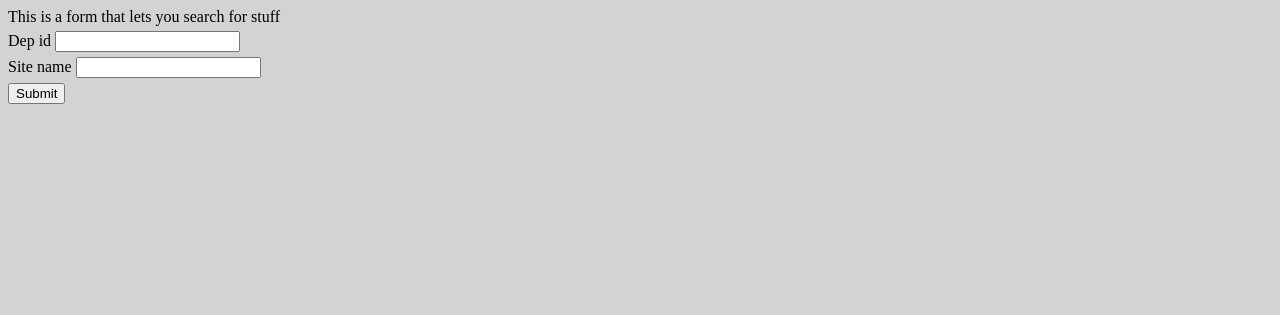
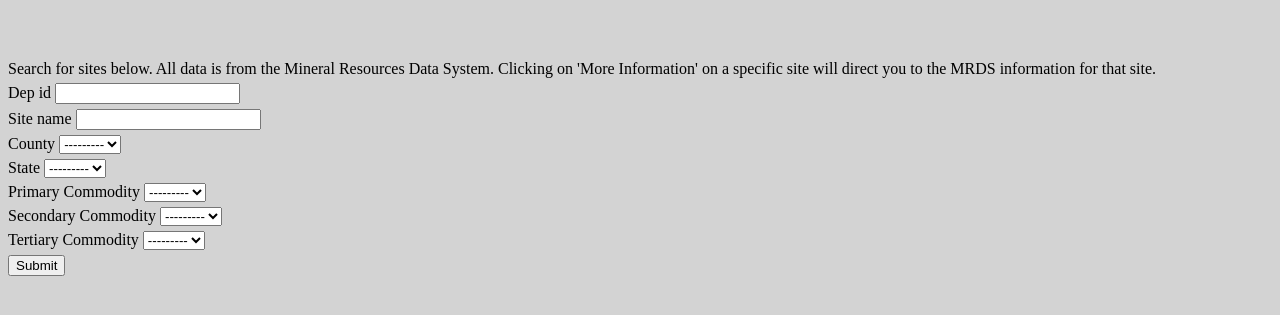
Before and after one commit to AaronScruggs/rockhounder, a Django app: page /site-search/ in a window 1280 px wide. Shown: the top 315 px of the page. Run offline with Django 3.2, Linux system fonts and the light colour scheme; data that the repository does not hold is empty.

Commit message:
Add filters and results information

```diff
--- a/assets/css/base.css
+++ b/assets/css/base.css
@@ -1,5 +1,16 @@
 body {
     background-color: lightgray;
+}
+
+#searchIntro {
+    margin-top: 60px;
+}
+
+#siteResults li {
+    list-style: none;
+    margin: 15px 0 15px 0;
+    background-color: whitesmoke;
+    box-shadow: 2px 2px 1px rgb(70, 70, 70);
 }
 
 .form-field {
--- a/mrds/forms.py
+++ b/mrds/forms.py
@@ -4,7 +4,21 @@ from mrds.models import Site
 
 
 class SiteSearchForm(ModelForm):
+    str_fields = ('dep_id', 'site_name')
+
+    def clean(self):
+        cleaned_data = super().clean()
+
+        for str_field in self.str_fields:
+            cleaned_data[str_field] = cleaned_data[str_field].lower()
+
+        return cleaned_data
 
     class Meta:
         model = Site
-        fields = ('dep_id', 'site_name')
+        fields = ('dep_id', 'site_name', 'county', 'state', 'commodity_1', 'commodity_2', 'commodity_3')
+        labels = {
+            'commodity_1': 'Primary Commodity',
+            'commodity_2': 'Secondary Commodity',
+            'commodity_3': 'Tertiary Commodity',
+        }
--- a/mrds/templates/mrds/site_search.html
+++ b/mrds/templates/mrds/site_search.html
@@ -10,8 +10,9 @@
 <body>
 
 <div>
-    <div>
-        This is a form that lets you search for stuff
+    <div id="searchIntro">
+        Search for sites below. All data is from the Mineral Resources Data System. Clicking on 'More Information' on a
+        specific site will direct you to the MRDS information for that site.
     </div>
 
 
@@ -26,10 +27,43 @@
             {% endfor %}
 
             <button type="submit">Submit</button>
-        {% csrf_token %}
+            {% csrf_token %}
         </form>
     </div>
 
+    {% if results_count %}
+        <div id="siteResults">
+            <h4>{{ results_count }} results found</h4>
+            {% if results_count > results_limit %}<h5>(Showing the first {{ results_limit }} only)</h5>{% endif %}
+
+            <ul>
+                {% for site in site_qs %}
+                    <li>
+                        <div>
+                            {{ site.site_name|title }}
+                        </div>
+                        <div>
+                            {{ site.county|title }}, {{ site.state|title }}
+                        </div>
+                        <div>
+                            Primary Commodities: {{ site.commodity_1 }}
+                        </div>
+                        <div>
+                            Secondary Commodities: {{ site.commodity_2 }}
+                        </div>
+                        <div>
+                            Tertiary Commodities: {{ site.commodity_3 }}
+                        </div>
+                        <div>
+                            <a href="{{ site.mrds_url }}" target="_blank">More Information</a>
+                        </div>
+
+                    </li>
+                {% endfor %}
+            </ul>
+
+        </div>
+    {% endif %}
 
 </div>
 
--- a/mrds/views.py
+++ b/mrds/views.py
@@ -1,14 +1,69 @@
+from django.shortcuts import render
 from django.urls import reverse_lazy
 from django.views.generic import FormView
 
 from mrds.forms import SiteSearchForm
+from mrds.models import Site
 
 
 class SiteSearchView(FormView):
     template_name = 'mrds/site_search.html'
     form_class = SiteSearchForm
     success_url = reverse_lazy('site_search')
+    results_limit = 50
+
+    @staticmethod
+    def get_filter_kwargs(cleaned_data):
+        dep_id = cleaned_data.get('dep_id', '')
+        site_name = cleaned_data.get('site_name', '')
+        county = cleaned_data.get('county', '')
+        state = cleaned_data.get('state', '')
+        commodity_1 = cleaned_data.get('commodity_1')
+        commodity_2 = cleaned_data.get('commodity_2')
+        commodity_3 = cleaned_data.get('commodity_3')
+
+        filter_kwargs = {}
+        if dep_id:
+            filter_kwargs['dep_id__icontains'] = dep_id
+
+        if site_name:
+            filter_kwargs['site_name__icontains'] = site_name
+
+        if county:
+            filter_kwargs['county'] = county
+
+        if state:
+            filter_kwargs['state'] = state
+
+        if commodity_1:
+            filter_kwargs['commodity_1'] = commodity_1
+
+        if commodity_2:
+            filter_kwargs['commodity_2'] = commodity_2
+
+        if commodity_3:
+            filter_kwargs['commodity_3'] = commodity_3
+
+        return filter_kwargs
+
+    def get_context_data(self, **kwargs):
+        context_data = super().get_context_data(**kwargs)
+        context_data['results_limit'] = self.results_limit
+
+        cleaned_data = kwargs.pop('cleaned_data', {})
+        if cleaned_data:
+            filter_kwargs = self.get_filter_kwargs(cleaned_data)
+            site_qs = Site.objects.filter(**filter_kwargs)
+
+            results_count = site_qs.count()
+            context_data['results_count'] = results_count
+            context_data['site_qs'] = site_qs[:50].select_related(
+                'state', 'county', 'commodity_1', 'commodity_2', 'commodity_3')
+
+        return context_data
 
     def form_valid(self, form):
         cleaned_data = form.cleaned_data
-        return super().form_valid(form)
+
+        context_data = self.get_context_data(cleaned_data=cleaned_data)
+        return render(self.request, context=context_data, template_name=self.template_name)
```
